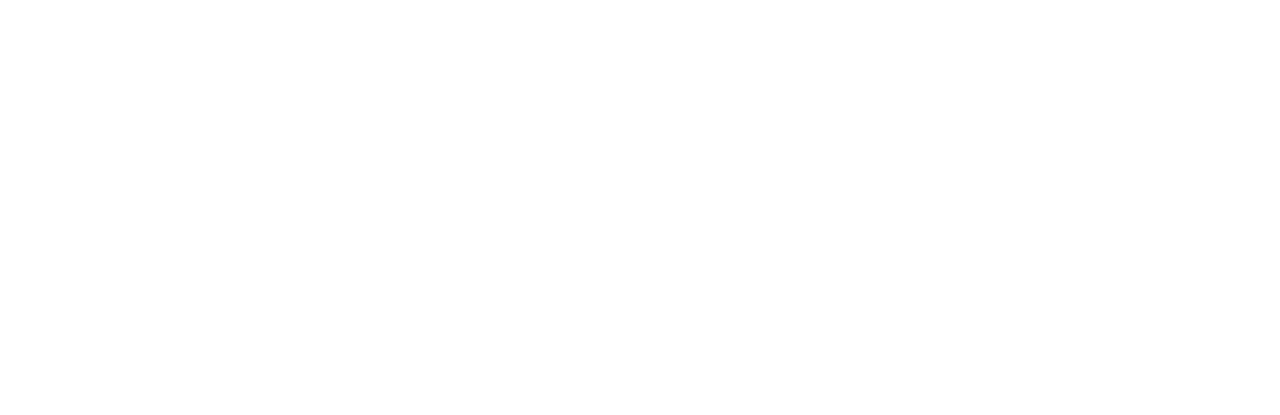
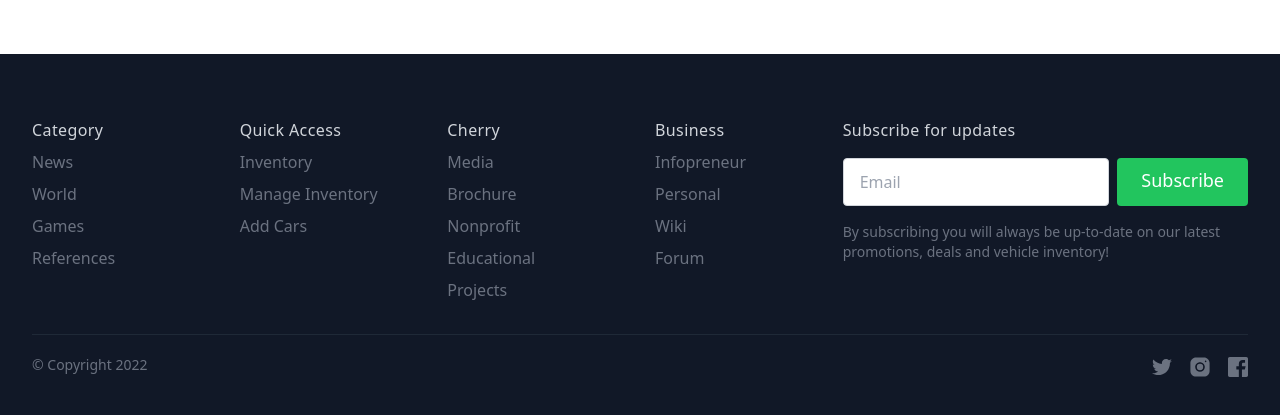
Before and after one commit to G-Mursalin/dominate-frontend, a React (Create React App) app: page / in a window 1280 px wide. Shown: the part 902-1317 px from the top of the page. Before the commit the page ends 956 px from the top, so only its background shows below. Built offline with nearby package versions, Linux system fonts and the light colour scheme; no server answers.

Commit message:
footer added

```diff
--- a/src/App.js
+++ b/src/App.js
@@ -11,6 +11,8 @@
 import ManageInventories from "./components/Manage Inventories/ManageInventories";
 import AddCars from "./components/Add Cars/AddCars";
 import ManageCar from "./components/Manage Car/ManageCar";
+import PageNotFound from "./components/PageNotFound/PageNotFound";
+import Footer from "./components/Footer/Footer";
 function App() {
   return (
     <Fragment>
@@ -22,7 +24,9 @@
         <Route path="/manageinventories" element={<ManageInventories />} />
         <Route path="/addcar" element={<AddCars />} />
         <Route path="/managecar/:id" element={<ManageCar />} />
+        <Route path="*" element={<PageNotFound />} />
       </Routes>
+      <Footer />
       <ToastContainer
         position="bottom-right"
         autoClose={1000}
--- a/src/components/Add Cars/AddCars.js
+++ b/src/components/Add Cars/AddCars.js
@@ -35,7 +35,7 @@
   };
   return (
     <form onSubmit={handleForm} className="text-gray-600 body-font relative">
-      <div className="container px-5 pt-20 mx-auto">
+      <div className="container px-5 py-20 mx-auto">
         <div className="flex flex-col text-center w-full mb-12">
           <h1 className="sm:text-3xl text-2xl font-medium title-font mb-2 text-gray-900">
             Add New Car
--- /dev/null
+++ b/src/components/Footer/Footer.js
@@ -0,0 +1,226 @@
+import React from "react";
+import { Link } from "react-router-dom";
+
+const Footer = () => {
+  return (
+    <div className="bg-gray-900">
+      <div className="px-4 pt-16 mx-auto sm:max-w-xl md:max-w-full lg:max-w-screen-xl md:px-24 lg:px-8">
+        <div className="grid row-gap-10 mb-8 lg:grid-cols-6">
+          <div className="grid grid-cols-2 gap-5 row-gap-8 lg:col-span-4 md:grid-cols-4">
+            <div>
+              <p className="font-medium tracking-wide text-gray-300">
+                Category
+              </p>
+              <ul className="mt-2 space-y-2">
+                <li>
+                  <a
+                    href="/"
+                    className="text-gray-500 transition-colors duration-300 hover:text-deep-purple-accent-200"
+                  >
+                    News
+                  </a>
+                </li>
+                <li>
+                  <a
+                    href="/"
+                    className="text-gray-500 transition-colors duration-300 hover:text-deep-purple-accent-200"
+                  >
+                    World
+                  </a>
+                </li>
+                <li>
+                  <a
+                    href="/"
+                    className="text-gray-500 transition-colors duration-300 hover:text-deep-purple-accent-200"
+                  >
+                    Games
+                  </a>
+                </li>
+                <li>
+                  <a
+                    href="/"
+                    className="text-gray-500 transition-colors duration-300 hover:text-deep-purple-accent-200"
+                  >
+                    References
+                  </a>
+                </li>
+              </ul>
+            </div>
+            <div>
+              <p className="font-medium tracking-wide text-gray-300">
+                Quick Access
+              </p>
+              <ul className="mt-2 space-y-2">
+                <li>
+                  <Link
+                    to="/inventory"
+                    className="text-gray-500 transition-colors duration-300 hover:text-deep-purple-accent-200"
+                  >
+                    Inventory
+                  </Link>
+                </li>
+                <li>
+                  <Link
+                    to="/manageinventories"
+                    className="text-gray-500 transition-colors duration-300 hover:text-deep-purple-accent-200"
+                  >
+                    Manage Inventory
+                  </Link>
+                </li>
+                <li>
+                  <Link
+                    to="/addcar"
+                    className="text-gray-500 transition-colors duration-300 hover:text-deep-purple-accent-200"
+                  >
+                    Add Cars
+                  </Link>
+                </li>
+              </ul>
+            </div>
+            <div>
+              <p className="font-medium tracking-wide text-gray-300">Cherry</p>
+              <ul className="mt-2 space-y-2">
+                <li>
+                  <a
+                    href="/"
+                    className="text-gray-500 transition-colors duration-300 hover:text-deep-purple-accent-200"
+                  >
+                    Media
+                  </a>
+                </li>
+                <li>
+                  <a
+                    href="/"
+                    className="text-gray-500 transition-colors duration-300 hover:text-deep-purple-accent-200"
+                  >
+                    Brochure
+                  </a>
+                </li>
+                <li>
+                  <a
+                    href="/"
+                    className="text-gray-500 transition-colors duration-300 hover:text-deep-purple-accent-200"
+                  >
+                    Nonprofit
+                  </a>
+                </li>
+                <li>
+                  <a
+                    href="/"
+                    className="text-gray-500 transition-colors duration-300 hover:text-deep-purple-accent-200"
+                  >
+                    Educational
+                  </a>
+                </li>
+                <li>
+                  <a
+                    href="/"
+                    className="text-gray-500 transition-colors duration-300 hover:text-deep-purple-accent-200"
+                  >
+                    Projects
+                  </a>
+                </li>
+              </ul>
+            </div>
+            <div>
+              <p className="font-medium tracking-wide text-gray-300">
+                Business
+              </p>
+              <ul className="mt-2 space-y-2">
+                <li>
+                  <a
+                    href="/"
+                    className="text-gray-500 transition-colors duration-300 hover:text-deep-purple-accent-200"
+                  >
+                    Infopreneur
+                  </a>
+                </li>
+                <li>
+                  <a
+                    href="/"
+                    className="text-gray-500 transition-colors duration-300 hover:text-deep-purple-accent-200"
+                  >
+                    Personal
+                  </a>
+                </li>
+                <li>
+                  <a
+                    href="/"
+                    className="text-gray-500 transition-colors duration-300 hover:text-deep-purple-accent-200"
+                  >
+                    Wiki
+                  </a>
+                </li>
+                <li>
+                  <a
+                    href="/"
+                    className="text-gray-500 transition-colors duration-300 hover:text-deep-purple-accent-200"
+                  >
+                    Forum
+                  </a>
+                </li>
+              </ul>
+            </div>
+          </div>
+          <div className="md:max-w-md lg:col-span-2">
+            <span className="text-base font-medium tracking-wide text-gray-300">
+              Subscribe for updates
+            </span>
+            <form className="flex flex-col mt-4 md:flex-row">
+              <input
+                placeholder="Email"
+                required
+                type="text"
+                className="flex-grow w-full h-12 px-4 mb-3 transition duration-200 bg-white border border-gray-300 rounded shadow-sm appearance-none md:mr-2 md:mb-0 focus:border-deep-purple-accent-400 focus:outline-none focus:shadow-outline"
+              />
+              <button
+                type="submit"
+                className="inline-flex text-white bg-green-500 border-0 py-2 px-6 focus:outline-none hover:bg-green-600 rounded text-lg"
+              >
+                Subscribe
+              </button>
+            </form>
+            <p className="mt-4 text-sm text-gray-500">
+              By subscribing you will always be up-to-date on our latest
+              promotions, deals and vehicle inventory!
+            </p>
+          </div>
+        </div>
+        <div className="flex flex-col justify-between pt-5 pb-10 border-t border-gray-800 sm:flex-row">
+          <p className="text-sm text-gray-500">
+            &copy; Copyright {new Date().getFullYear()}
+          </p>
+          <div className="flex items-center mt-4 space-x-4 sm:mt-0">
+            <a
+              href="/"
+              className="text-gray-500 transition-colors duration-300 hover:text-teal-accent-400"
+            >
+              <svg viewBox="0 0 24 24" fill="currentColor" className="h-5">
+                <path d="M24,4.6c-0.9,0.4-1.8,0.7-2.8,0.8c1-0.6,1.8-1.6,2.2-2.7c-1,0.6-2,1-3.1,1.2c-0.9-1-2.2-1.6-3.6-1.6 c-2.7,0-4.9,2.2-4.9,4.9c0,0.4,0,0.8,0.1,1.1C7.7,8.1,4.1,6.1,1.7,3.1C1.2,3.9,1,4.7,1,5.6c0,1.7,0.9,3.2,2.2,4.1 C2.4,9.7,1.6,9.5,1,9.1c0,0,0,0,0,0.1c0,2.4,1.7,4.4,3.9,4.8c-0.4,0.1-0.8,0.2-1.3,0.2c-0.3,0-0.6,0-0.9-0.1c0.6,2,2.4,3.4,4.6,3.4 c-1.7,1.3-3.8,2.1-6.1,2.1c-0.4,0-0.8,0-1.2-0.1c2.2,1.4,4.8,2.2,7.5,2.2c9.1,0,14-7.5,14-14c0-0.2,0-0.4,0-0.6 C22.5,6.4,23.3,5.5,24,4.6z" />
+              </svg>
+            </a>
+            <a
+              href="/"
+              className="text-gray-500 transition-colors duration-300 hover:text-teal-accent-400"
+            >
+              <svg viewBox="0 0 30 30" fill="currentColor" className="h-6">
+                <circle cx="15" cy="15" r="4" />
+                <path d="M19.999,3h-10C6.14,3,3,6.141,3,10.001v10C3,23.86,6.141,27,10.001,27h10C23.86,27,27,23.859,27,19.999v-10   C27,6.14,23.859,3,19.999,3z M15,21c-3.309,0-6-2.691-6-6s2.691-6,6-6s6,2.691,6,6S18.309,21,15,21z M22,9c-0.552,0-1-0.448-1-1   c0-0.552,0.448-1,1-1s1,0.448,1,1C23,8.552,22.552,9,22,9z" />
+              </svg>
+            </a>
+            <a
+              href="/"
+              className="text-gray-500 transition-colors duration-300 hover:text-teal-accent-400"
+            >
+              <svg viewBox="0 0 24 24" fill="currentColor" className="h-5">
+                <path d="M22,0H2C0.895,0,0,0.895,0,2v20c0,1.105,0.895,2,2,2h11v-9h-3v-4h3V8.413c0-3.1,1.893-4.788,4.659-4.788 c1.325,0,2.463,0.099,2.795,0.143v3.24l-1.918,0.001c-1.504,0-1.795,0.715-1.795,1.763V11h4.44l-1,4h-3.44v9H22c1.105,0,2-0.895,2-2 V2C24,0.895,23.105,0,22,0z" />
+              </svg>
+            </a>
+          </div>
+        </div>
+      </div>
+    </div>
+  );
+};
+
+export default Footer;
--- a/src/components/Manage Inventories/ManageInventories.js
+++ b/src/components/Manage Inventories/ManageInventories.js
@@ -13,7 +13,7 @@
     setCars((prevData) => prevData.filter((val) => val._id !== id));
   };
   return (
-    <div className="mt-24">
+    <div className="my-24">
       <div className="text-center">
         <Link
           to="/addcar"
--- a/src/components/NavBar/NavBar.js
+++ b/src/components/NavBar/NavBar.js
@@ -200,7 +200,7 @@
                           aria-label="Our product"
                           className="font-medium tracking-wide text-gray-700 transition-colors duration-200 hover:text-deep-purple-accent-400"
                         >
-                          Add User
+                          Add Car
                         </Link>
                       </li>
                     </ul>
--- /dev/null
+++ b/src/components/PageNotFound/PageNotFound.js
@@ -0,0 +1,14 @@
+import React from "react";
+
+const PageNotFound = () => {
+  return (
+    <div className=" bg-red-500 w-full h-screen flex justify-center items-center">
+      <div className="text-center">
+        <h1 className="text-9xl ">404</h1>
+        <p className="text-2xl">Sorry! Page Not Found</p>
+      </div>
+    </div>
+  );
+};
+
+export default PageNotFound;
```
Also changed, not shown: src/components/Manage Car/ManageCar.js (+28 -24 lines).
